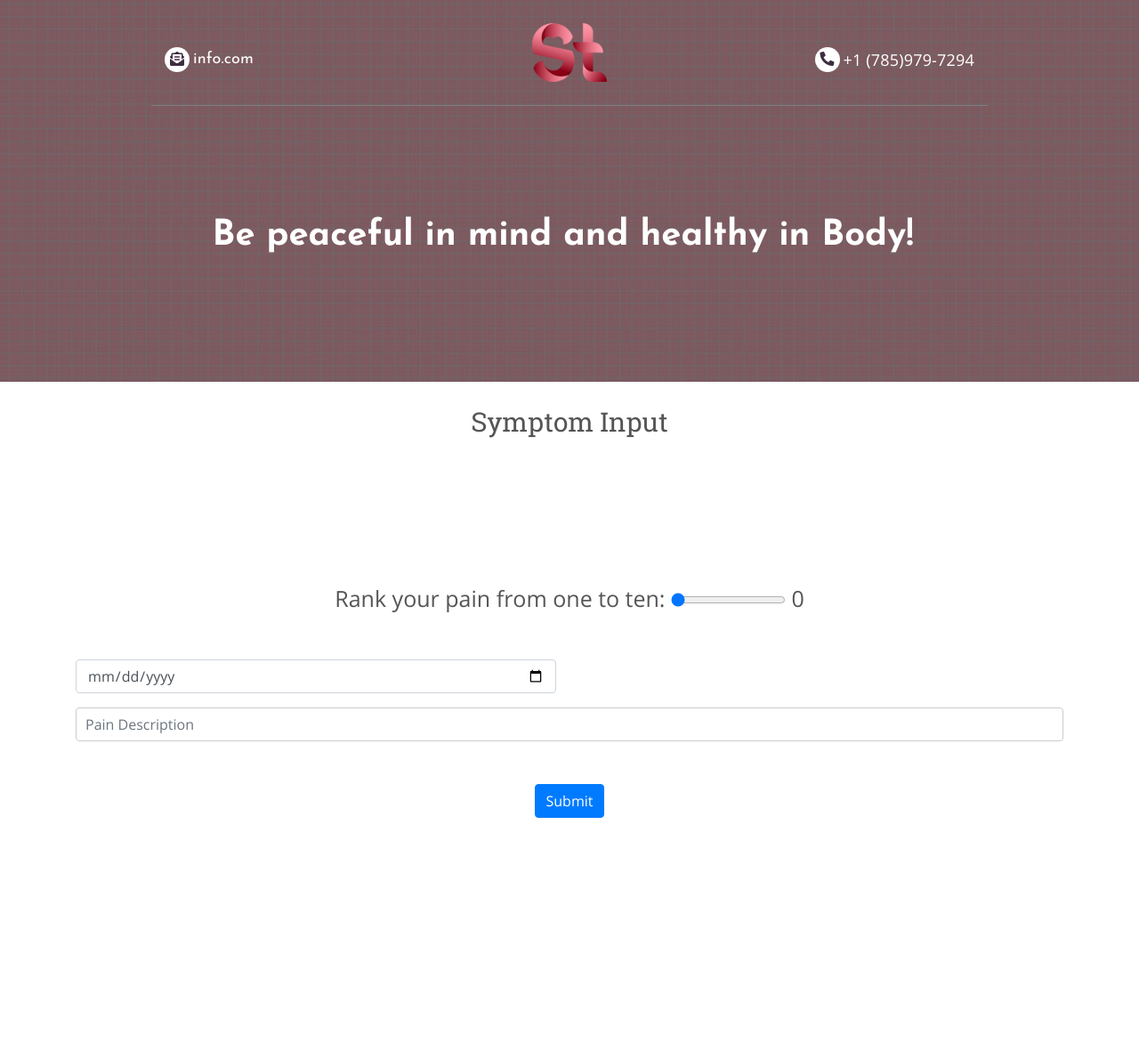
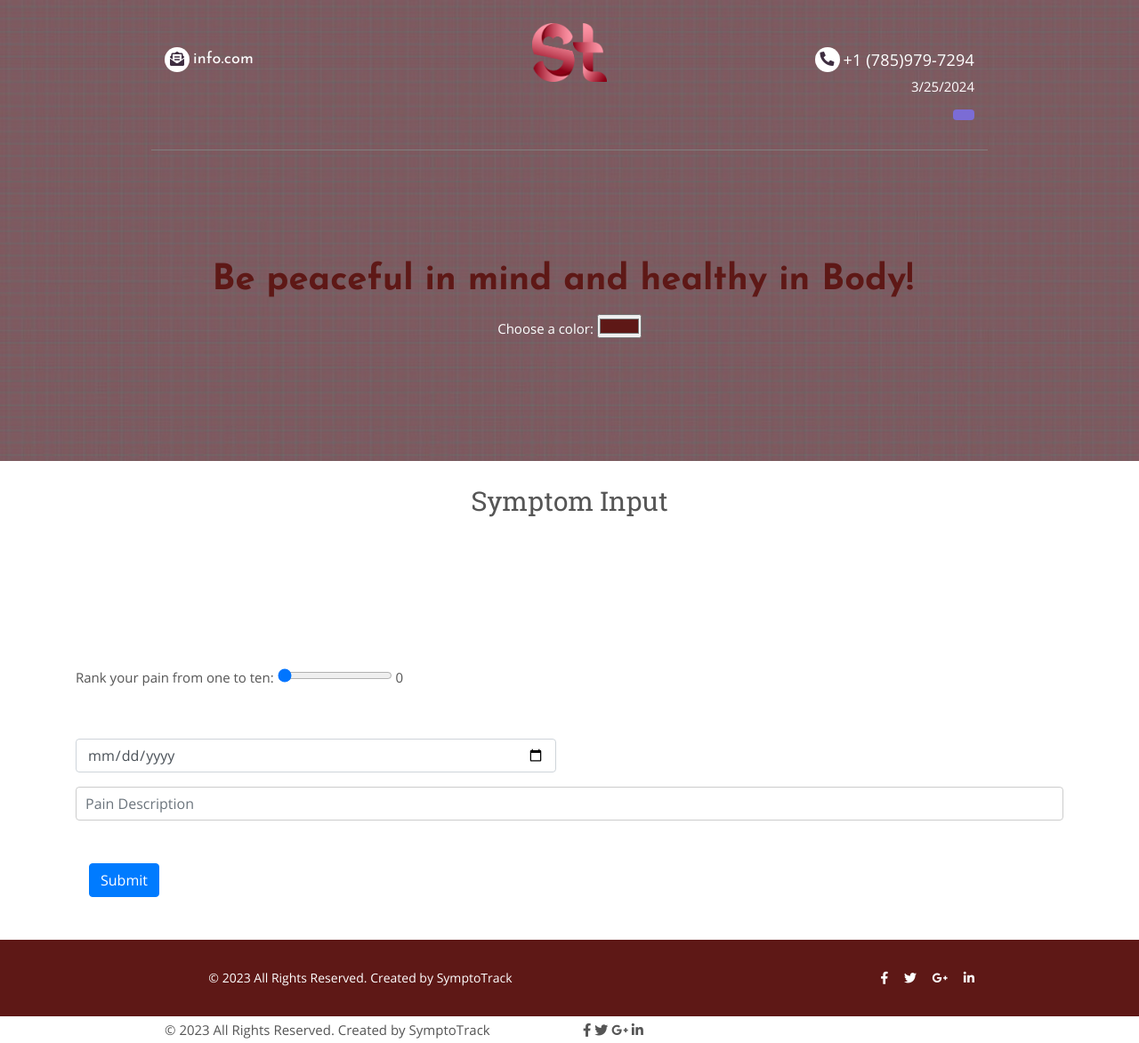
Before and after one commit to ladyOouf/SymptoTrack, a Flask app: page /symptom_input/ in a window 1280 px wide. Shown: the whole page at 89% size. Before the commit the page ends 919 px from the top, so only its background shows below. Run offline with Flask 3, Linux system fonts and the light colour scheme; the visitor is signed in with stand-in values (Sample User, id 1); some libraries are stand-ins or nearby versions.

Commit message:
Update (base)Symptom_input.html

```diff
--- a/Sympto_track/templates/other html/symptom_input.html
+++ b/Sympto_track/templates/other html/symptom_input.html
@@ -6,73 +6,13 @@ Date Revised: March 17, 2023
 Preconditions: Empty Strings are not allowed.
 Postconditions: No return values. -->
 
-<!doctype html>
-<html lang="en">
-  <head>
-    <!-- Required meta tags -->
-    <meta charset="utf-8"> <!-- Set the character encoding to UTF-8 -->
-    <meta name="viewport" content="width=device-width, initial-scale=1, shrink-to-fit=no"> <!-- Define viewport settings for responsive design -->
-    <meta name="description" content="Free Template"> <!-- Meta description for SEO -->
-
-    <!-- Bootstrap CSS -->
-    <link rel="stylesheet" type="text/css" href="../static/bootstrap/css/bootstrap.min.css"> <!-- Include Bootstrap CSS -->
-    <link rel="stylesheet" type="text/css" href="../static/bootstrap/css/bootstrap-grid.css"> <!-- Include Bootstrap Grid CSS -->
-
-    <!--Stylesheet-->
-    <link rel="stylesheet" type="text/css" href="../static/css/normailze.css"> <!-- Include a custom stylesheet (normalize) -->
-    <link rel="stylesheet" type="text/css" href="../static/css/style.css"> <!-- Include a custom stylesheet (style) -->
-    <link rel="stylesheet" type="text/css" href="../static/css/responsive.css"> <!-- Include a custom stylesheet (responsive) -->
-
-    <!--Font-->
-    <link rel="stylesheet" type="text/css" href="../static/font/web-font.css"> <!-- Include web fonts -->
-    <link href="https://cdnjs.cloudflare.com/ajax/libs/font-awesome/5.10.2/css/all.min.css" rel="stylesheet"> <!-- Include Font Awesome icons -->
-
-    <title>SymptoTrack</title> <!-- Set the title of the webpage -->
-    <link rel="icon" type="image/x-icon" href="../static/favicon.ico"> <!-- Favicon for web page. -->
-  </head>
-  <body>
-    <div class="main-container template">
-      <!--Banner section-->
-      <div class="banner">
-        <div class="banner-overlay"></div> <!-- Overlay for the banner -->
-        <div class="inside-container top-bar">
-          <div class="row">
-            <div class="col-md-4 top-bar-left order-2 order-md-12">
-              <i class="fas fa-envelope-open-text"></i>
-              <a href="mailto:info@webdomus.net">info.com</a> <!-- Contact email link -->
-            </div>
-            <div class="col-md-4 logo order-1 order-md-12">
-              <a href="/homepage/">
-                <img class="logo-img" src="../static/img/logo.png" alt="SymptoTrack Logo"> <!-- Logo image -->
-              </a>
-            </div>
-            <div class="col-md-4 top-bar-right order-3 order-md-12">
-              <i class="fas fa-phone-alt"></i>
-              <a href="tel:+39.0874.484661">+1 (785)979-7294</a> <!-- Contact phone link -->
-            </div>
-          </div>
-        </div>
-        <div class="inside-container banner-content">
-          <div class="row">
-            <div class="col-12 content-col">
-              <h1 class="site-title">Be peaceful in mind and healthy in Body!</h1> <!-- Main site title -->
-            </div>
-          </div>
-        </div>
-      </div>
 
 
-      <!DOCTYPE html>
-      <html>
-      <head>
-          <title>Symptom Input Page</title>
-      </head>
-      <style>
-        form {
-            text-align: center;
-            font-size: 25px; /* You can adjust the font size as needed */
-        }
-      </style>
+{% extends "base.html" %}
+
+
+{% block content%}
+
       <!--Page Heading-->
       <br>
       <p style="text-align:center; font-size: 30px; font-family: Roboto Slab;">Symptom Input</p>
@@ -152,4 +92,4 @@ Postconditions: No return values. -->
     <script src="../static/js/scripts.js"></script> <!-- establishes script.js connection, Sarah -->
     <script src="../static/bootstrap/js/bootstrap.min.js"></script>
   </body>
-</html>
+  {% endblock %}
```
